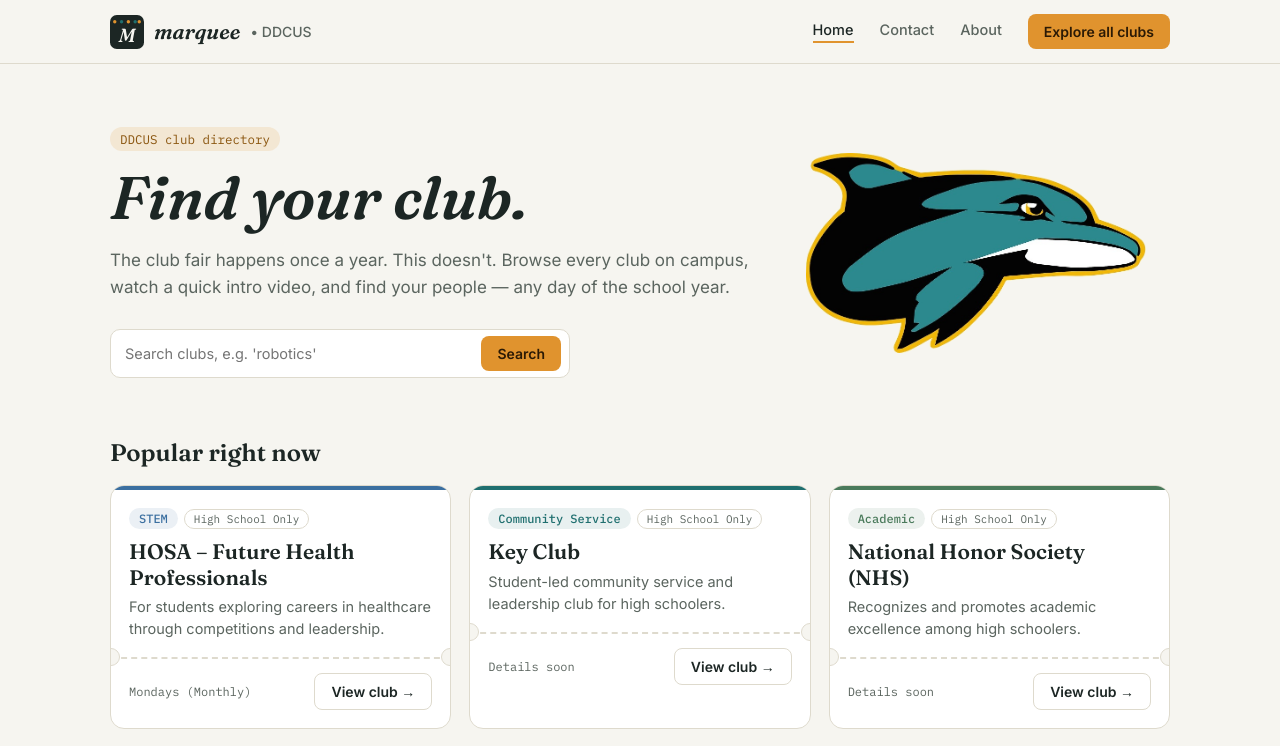
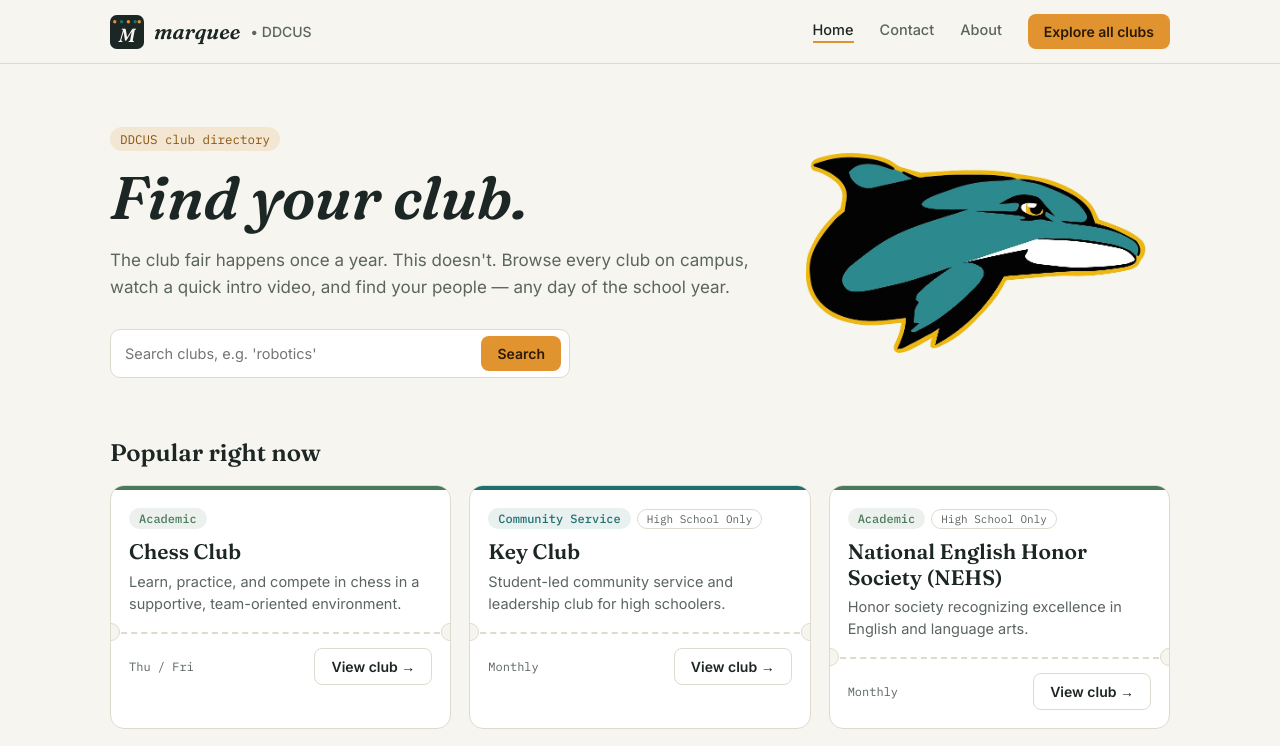
Before and after one commit to incercious/marqueeclubexpo, a Next.js app: page / in a window 1280 px wide. Shown: the top 746 px of the page. Built offline with nearby package versions, Linux system fonts and the light colour scheme.

Commit message:
Add files via upload

```diff
--- a/data/clubs.js
+++ b/data/clubs.js
@@ -89,7 +89,7 @@ export const CLUBS = [
     sponsor: "Mr. Hurtado / Mr. Gonzalez",
     email: "e.hurtado@dadeschools.net",
     social: { instagram: "https://instagram.com/ddcuschessclub" },
-    featured: false,
+    featured: true,
   },
   {
     slug: "coin-collecting-club",
@@ -233,7 +233,7 @@ export const CLUBS = [
     sponsor: "Ms. Tortosa",
     email: "atortosa@dadeschools.net",
     social: { instagram: "https://instagram.com/ddcus.hosa" },
-    featured: true,
+    featured: false,
   },
   {
     slug: "hispanic-honor-society",
@@ -265,9 +265,18 @@ export const CLUBS = [
     category: "service",
     shortDescription: "Student-led community service and leadership club for high schoolers.",
     longDescription: "Key Club develops leadership skills and encourages community service among high school students, inspiring members to take initiative, build character, and make a positive impact through volunteerism.",
+    meetingDays: "Monthly",
+    meetingTime: "2:15 PM",
+    location: "Open Space, 2nd Floor",
+    joinLinkNew: "https://docs.google.com/forms/d/e/1FAIpQLSehV3gcZe7nJTv29pNmgmFpCmPY4cPJMBxDoBCYkDNPFPYPog/viewform?usp=publish-editor",
+    joinLinkReturning: "https://docs.google.com/forms/d/e/1FAIpQLSeMPKNewd7r4naVKdHODEBGlwJQpt9l1OBbp0s6DcUuuAxb_Q/viewform?usp=publish-editor",
     sponsor: "Ms. Heliana Vasquez",
     email: "hvasquez@dadeschools.net",
     social: { instagram: "https://instagram.com/ddcuskeyclub" },
+    photos: [
+      "/images/clubs/key-club/event-1.jpg",
+      "/images/clubs/key-club/event-2.jpg",
+    ],
     featured: true,
   },
   {
@@ -310,7 +319,7 @@ export const CLUBS = [
     sponsor: "Ms. Jaynie Hernandez / Mr. Terga",
     email: "hernandez.j@dadeschools.net",
     social: {},
-    featured: false,
+    featured: true,
   },
   {
     slug: "national-honor-society",
@@ -322,7 +331,7 @@ export const CLUBS = [
     sponsor: "Ms. Priscila Vega",
     email: "priscillavega@dadeschools.net",
     social: { instagram: "https://instagram.com/the_nationalddcus" },
-    featured: true,
+    featured: false,
   },
   {
     slug: "national-junior-honor-society",
@@ -526,7 +535,7 @@ export const CLUBS = [
     email: "e.hurtado@dadeschools.net",
     joinLink: "https://docs.google.com/forms/d/e/1FAIpQLSekfuAnGRWSwWFJuswNxFCKRvO9O1tulgOw3GlQCUg9Pt_7XQ/viewform?usp=send_form",
     social: { instagram: "https://instagram.com/muaythaiddcus" },
-    featured: false,
+    featured: true,
   },
   {
     slug: "politics-club",
```
Also changed, not shown: app/clubs/[slug]/page.js (+14 -1 lines), public/images/clubs/key-club/event-1.jpg (added), public/images/clubs/key-club/event-2.jpg (added).
